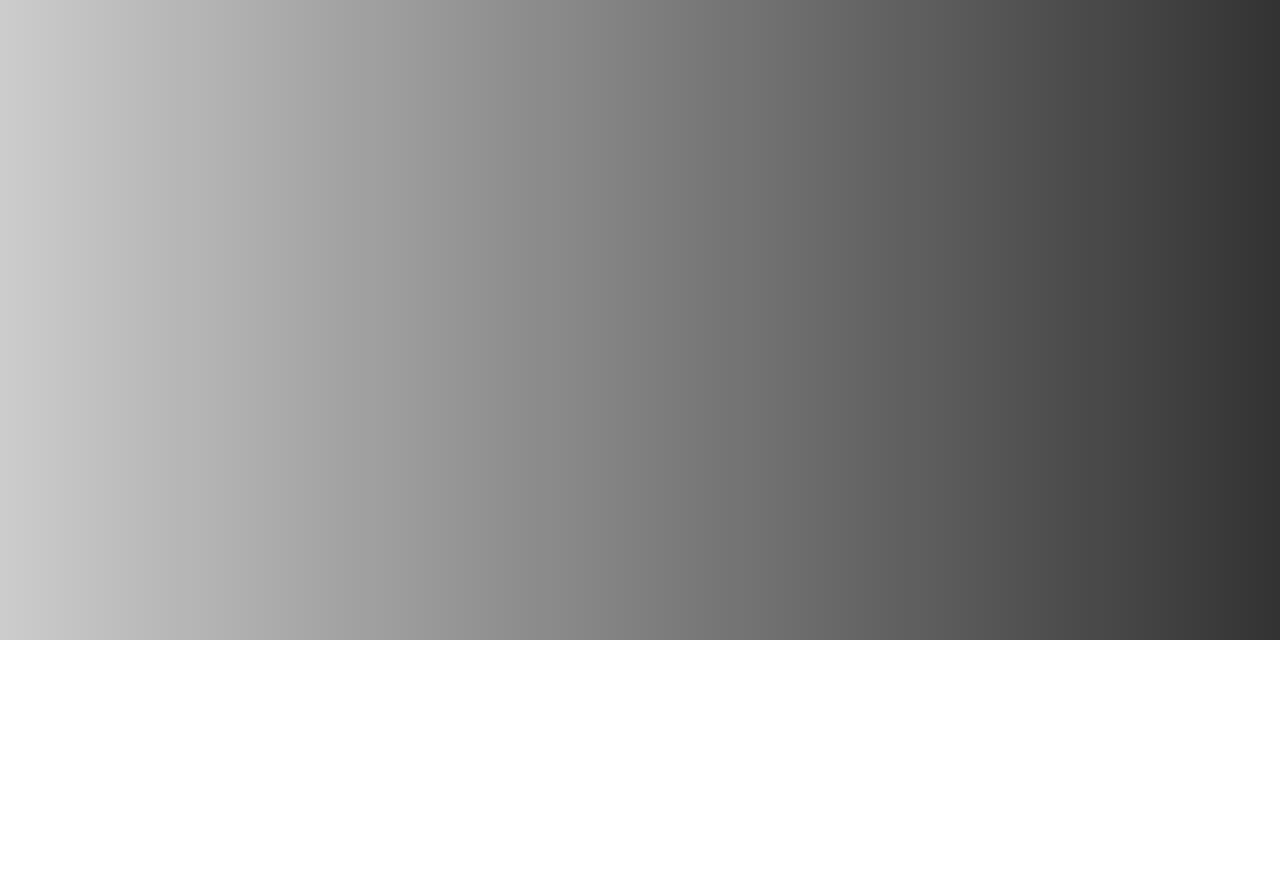
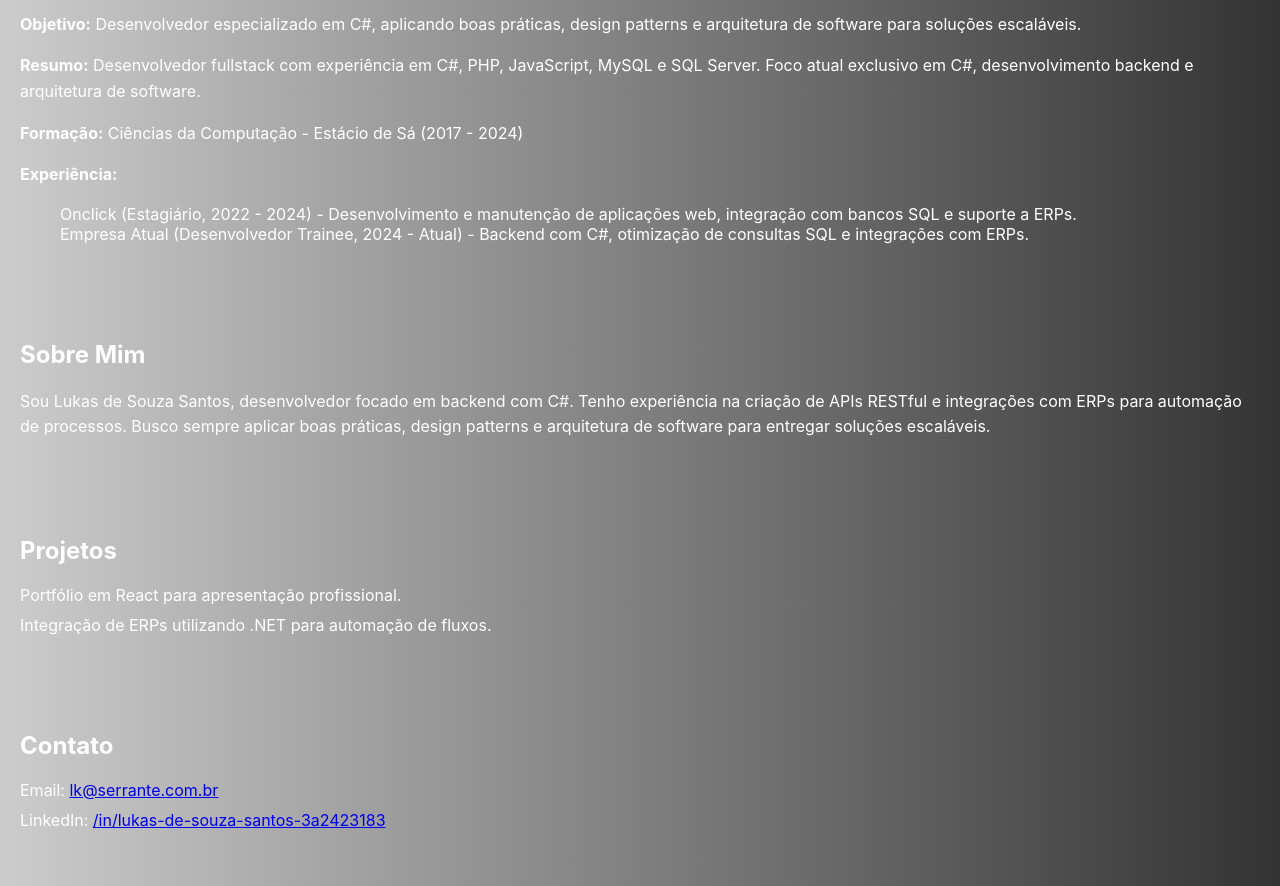
Before and after one commit to Lukas132ss/portfolio, a React (Create React App) app: page / in a window 1280 px wide. Shown: the part 160-1046 px from the top of the page. Before the commit the page ends 800 px from the top, so only its background shows below. Built offline with nearby package versions, Linux system fonts and the light colour scheme.

Commit message:
Add portfolio sections and update navigation

```diff
--- a/src/App.js
+++ b/src/App.js
@@ -1,9 +1,13 @@
 import styled from 'styled-components';
 import Header from './components/Header';
+import Curriculo from './components/Curriculo';
+import SobreMim from './components/SobreMim';
+import Projetos from './components/Projetos';
+import Contato from './components/Contato';
 
 const AppContainer = styled.div`
   width: 100vw;
-  height: 100vh;
+  min-height: 100vh;
   background-image: linear-gradient(90deg, #CCCCCC, #333333);
 `;
 
@@ -12,6 +16,10 @@ function App() {
   return (
     <AppContainer>
       <Header />
+      <Curriculo />
+      <SobreMim />
+      <Projetos />
+      <Contato />
     </AppContainer>
   );
 }
--- /dev/null
+++ b/src/components/Contato/index.js
@@ -0,0 +1,30 @@
+import styled from 'styled-components';
+
+const Section = styled.section`
+  padding: 40px 20px;
+  color: #fff;
+`;
+
+const Title = styled.h2`
+  margin-top: 0;
+`;
+
+const ContactList = styled.ul`
+  padding: 0;
+`;
+
+const Contact = styled.li`
+  margin-bottom: 10px;
+`;
+
+export default function Contato() {
+  return (
+    <Section id="contato">
+      <Title>Contato</Title>
+      <ContactList>
+        <Contact>Email: <a href="mailto:lk@serrante.com.br">lk@serrante.com.br</a></Contact>
+        <Contact>LinkedIn: <a href="https://www.linkedin.com/in/lukas-de-souza-santos-3a2423183">/in/lukas-de-souza-santos-3a2423183</a></Contact>
+      </ContactList>
+    </Section>
+  );
+}
--- /dev/null
+++ b/src/components/Curriculo/index.js
@@ -0,0 +1,30 @@
+import styled from 'styled-components';
+
+const Section = styled.section`
+  padding: 40px 20px;
+  color: #fff;
+`;
+
+const Title = styled.h2`
+  margin-top: 0;
+`;
+
+const Paragraph = styled.p`
+  line-height: 1.6;
+`;
+
+export default function Curriculo() {
+  return (
+    <Section id="curriculo">
+      <Title>Currículo</Title>
+      <Paragraph><strong>Objetivo:</strong> Desenvolvedor especializado em C#, aplicando boas práticas, design patterns e arquitetura de software para soluções escaláveis.</Paragraph>
+      <Paragraph><strong>Resumo:</strong> Desenvolvedor fullstack com experiência em C#, PHP, JavaScript, MySQL e SQL Server. Foco atual exclusivo em C#, desenvolvimento backend e arquitetura de software.</Paragraph>
+      <Paragraph><strong>Formação:</strong> Ciências da Computação - Estácio de Sá (2017 - 2024)</Paragraph>
+      <Paragraph><strong>Experiência:</strong></Paragraph>
+      <ul>
+        <li>Onclick (Estagiário, 2022 - 2024) - Desenvolvimento e manutenção de aplicações web, integração com bancos SQL e suporte a ERPs.</li>
+        <li>Empresa Atual (Desenvolvedor Trainee, 2024 - Atual) - Backend com C#, otimização de consultas SQL e integrações com ERPs.</li>
+      </ul>
+    </Section>
+  );
+}
--- a/src/components/OptionsHeader/index.js
+++ b/src/components/OptionsHeader/index.js
@@ -38,7 +38,7 @@ export default function OptionsHeader() {
         <Options key='1'>
             {textOptions.map((text) => (
                 <Option key={text}>
-                    <Link href={`#${text.toLowerCase().trim()}`}>
+                    <Link href={`#${text.toLowerCase().replace(/\s+/g, '-')}`}>
                         <span>{text}</span>
                     </Link>
                 </Option>
--- /dev/null
+++ b/src/components/Projetos/index.js
@@ -0,0 +1,30 @@
+import styled from 'styled-components';
+
+const Section = styled.section`
+  padding: 40px 20px;
+  color: #fff;
+`;
+
+const Title = styled.h2`
+  margin-top: 0;
+`;
+
+const ProjectList = styled.ul`
+  padding: 0;
+`;
+
+const Project = styled.li`
+  margin-bottom: 10px;
+`;
+
+export default function Projetos() {
+  return (
+    <Section id="projetos">
+      <Title>Projetos</Title>
+      <ProjectList>
+        <Project>Portfólio em React para apresentação profissional.</Project>
+        <Project>Integração de ERPs utilizando .NET para automação de fluxos.</Project>
+      </ProjectList>
+    </Section>
+  );
+}
--- /dev/null
+++ b/src/components/SobreMim/index.js
@@ -0,0 +1,23 @@
+import styled from 'styled-components';
+
+const Section = styled.section`
+  padding: 40px 20px;
+  color: #fff;
+`;
+
+const Title = styled.h2`
+  margin-top: 0;
+`;
+
+const Paragraph = styled.p`
+  line-height: 1.6;
+`;
+
+export default function SobreMim() {
+  return (
+    <Section id="sobre mim">
+      <Title>Sobre Mim</Title>
+      <Paragraph>Sou Lukas de Souza Santos, desenvolvedor focado em backend com C#. Tenho experiência na criação de APIs RESTful e integrações com ERPs para automação de processos. Busco sempre aplicar boas práticas, design patterns e arquitetura de software para entregar soluções escaláveis.</Paragraph>
+    </Section>
+  );
+}
```
Also changed, not shown: src/components/Header/index.js (line endings or trailing spaces), src/components/IconsHeader/index.js (line endings or trailing spaces), 1 other file (tests, documents, lock files or other folders).
